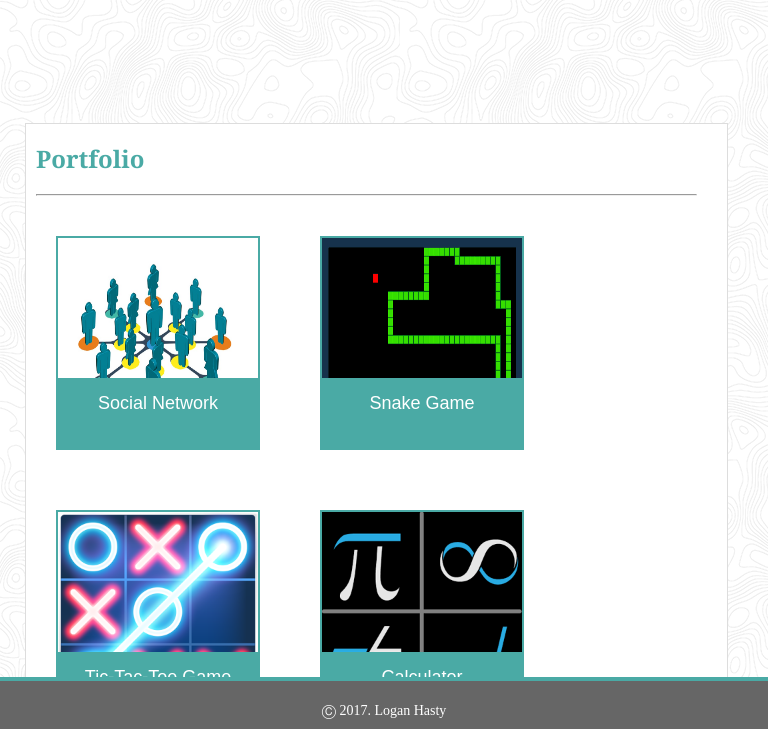
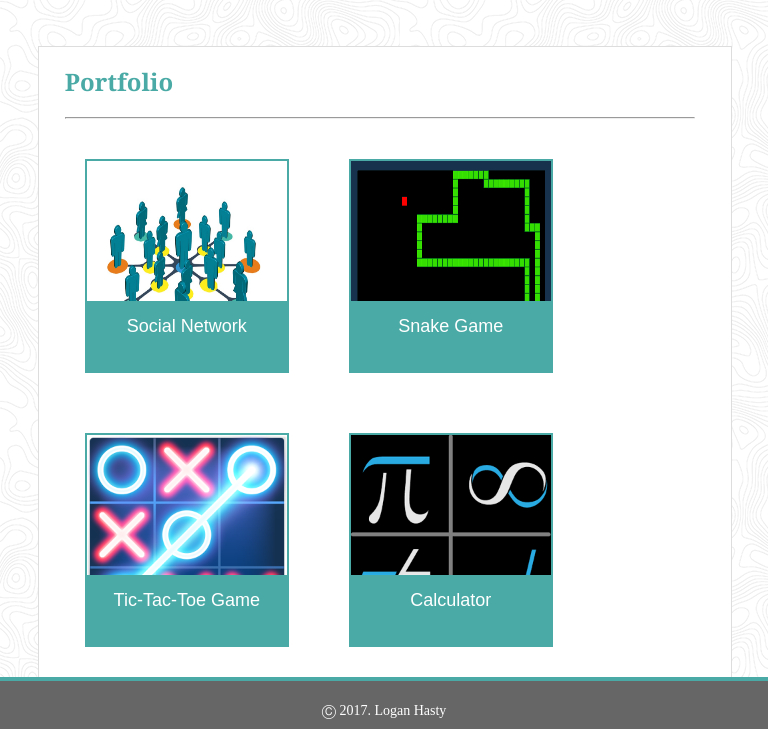
Before and after one commit to loganhasty/Responsive-Portfolio, a plain HTML site: page portfolio.html in a window 768 px wide. Shown: the part 69-798 px from the top of the page. Drawn offline with Linux system fonts and the light colour scheme.

Commit message:
Portfolio page adjustment

```diff
--- a/assets/css/style.css
+++ b/assets/css/style.css
@@ -201,9 +201,9 @@ input[type=button], input[type=submit], input[type=reset] {
         width:100%;
     }
 
-    .left-section {
+    .left-section, .portfolio-section {
         float:left;
-        margin:15% 5% 5% 5%;
+        margin:15% 5% 10% 5%;
         padding:0% 2%;
         width:55%;
         height:auto;
@@ -240,13 +240,6 @@ input[type=button], input[type=submit], input[type=reset] {
         text-indent:3px;
 
 }
-
-    .portfolio-section {
-        width:90%;
-        margin-top:25%;
-        padding-left:0%;
-        overflow:hidden;
-    }
 
 
 }
@@ -318,7 +311,7 @@ input[type=button], input[type=submit], input[type=reset] {
 
     }
 
-    .left-section {
+    .left-section, .portfolio-section {
         float:left;
         margin:15% 5% 15% 5%;
         padding:0% 2%;
```
